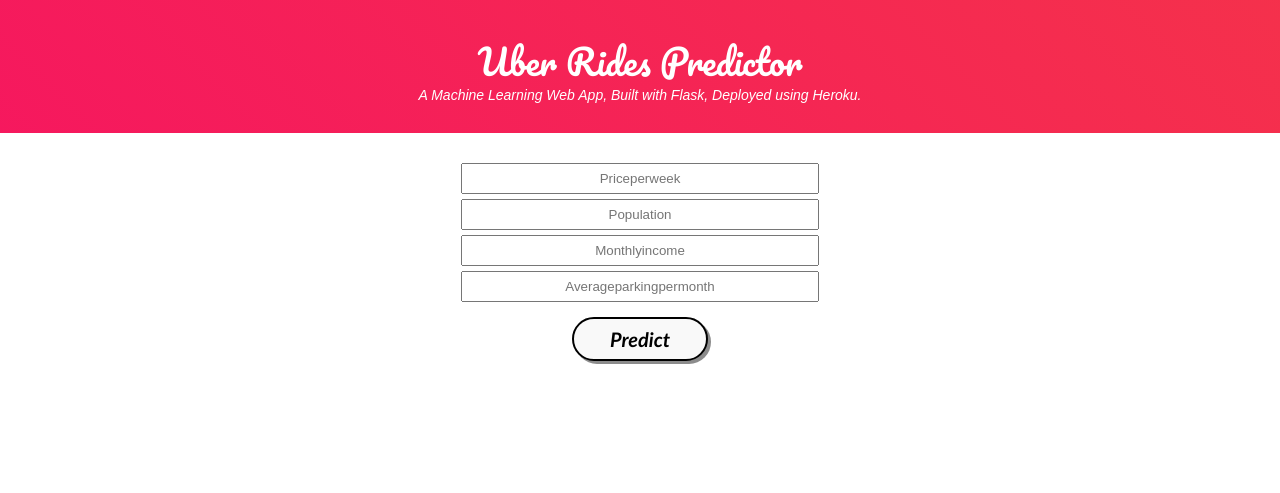
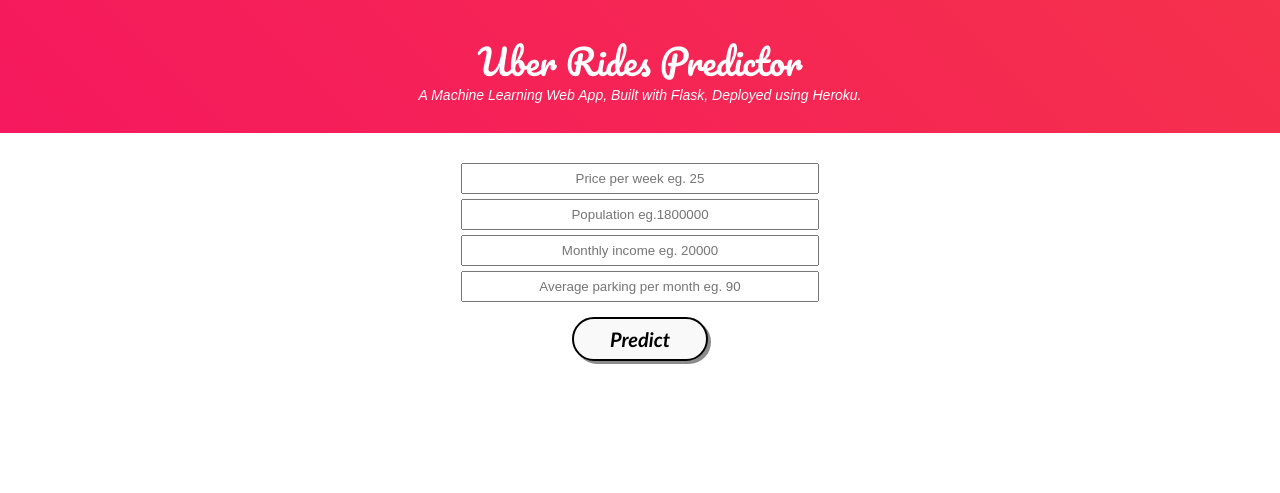
Before and after one commit to killerrings/Uber-Rides-Prediction---Deployment, a Flask app: page / in a window 1280 px wide. Shown: the top 493 px of the page. Run offline with Flask 2, Linux system fonts and the light colour scheme; parts of the project's set-up code (start-up, migrations or seed data) failed here and were passed over; some libraries are stand-ins or nearby versions.

Commit message:
Update index.html

```diff
--- a/templates/index.html
+++ b/templates/index.html
@@ -17,19 +17,21 @@
         </div>
     </div>
 
-    <!-- Text Area -->
+   <!-- Text Area -->
     <div class="ml-container">
         <form action="{{url_for('predict')}}" method="POST">
-            <input class="form-input" type="text" name="Price per week eg. 25" placeholder="Priceperweek" required="required"><br>
-            <input class="form-input" type="text" name="Population eg.1800000" placeholder="Population" required="required"><br>
-            <input class="form-input" type="text" name="Monthly income eg. 20000" placeholder="Monthlyincome" required="required"><br>
-            <input class="form-input" type="text" name="Average parking per month eg. 90" placeholder="Averageparkingpermonth" required="required"><br>
+            <input class="form-input" type="text" name="Priceperweek" placeholder="Price per week eg. 25" required="required"><br>
+            <input class="form-input" type="text" name="Population" placeholder="Population eg.1800000" required="required"><br>
+            <input class="form-input" type="text" name="Monthlyincome" placeholder="Monthly income eg. 20000" required="required"><br>
+            <input class="form-input" type="text" name="Averageparkingpermonth" placeholder="Average parking per month eg. 90" required="required"><br>
             <button type="submit" class="my-cta-button">Predict</button>
         </form>
     </div>
     <br>
     <br>
     {{ prediction_text }}
+    <br>
+    <br>
 
     <!-- Footer -->
     <div class='footer'>
```
